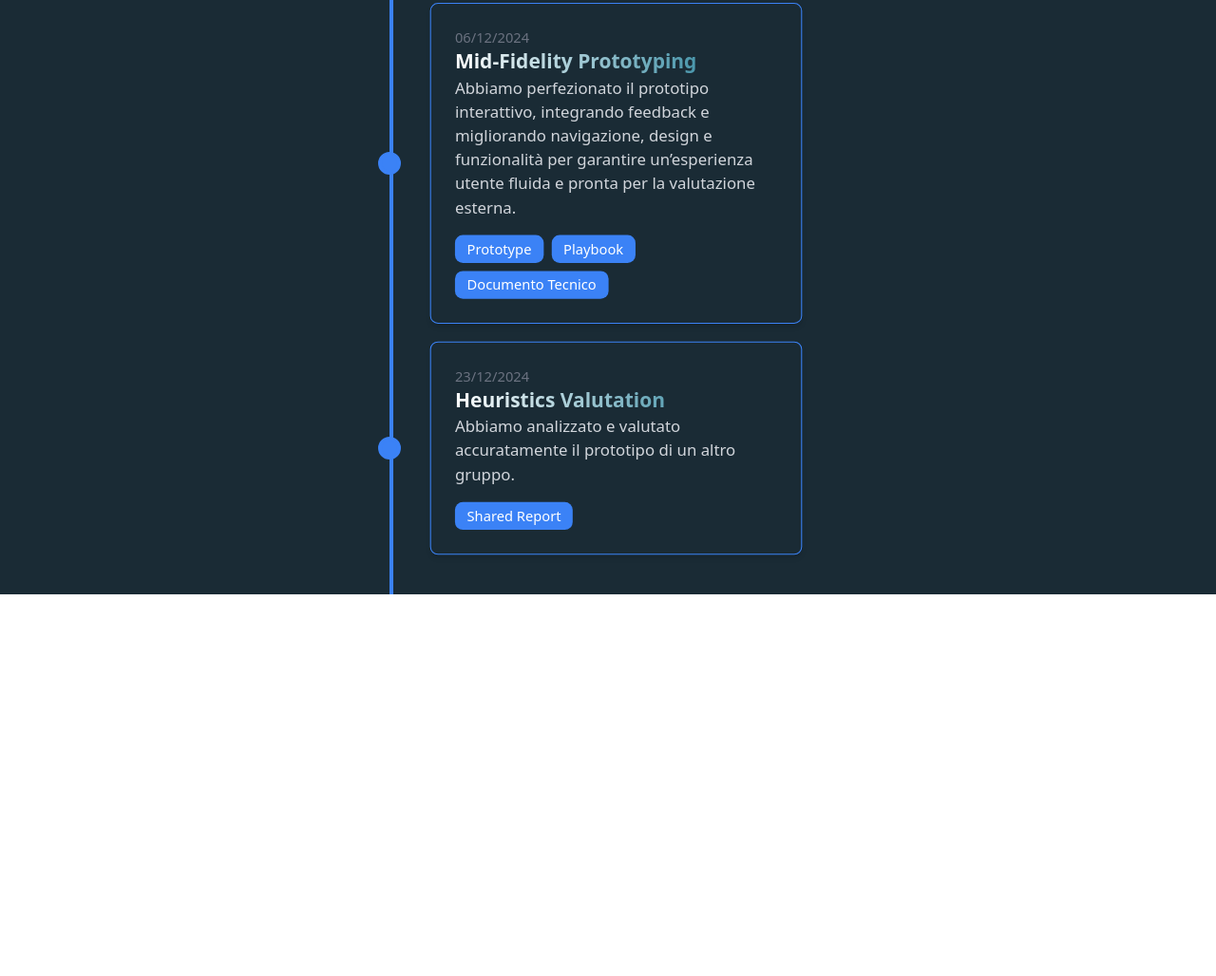
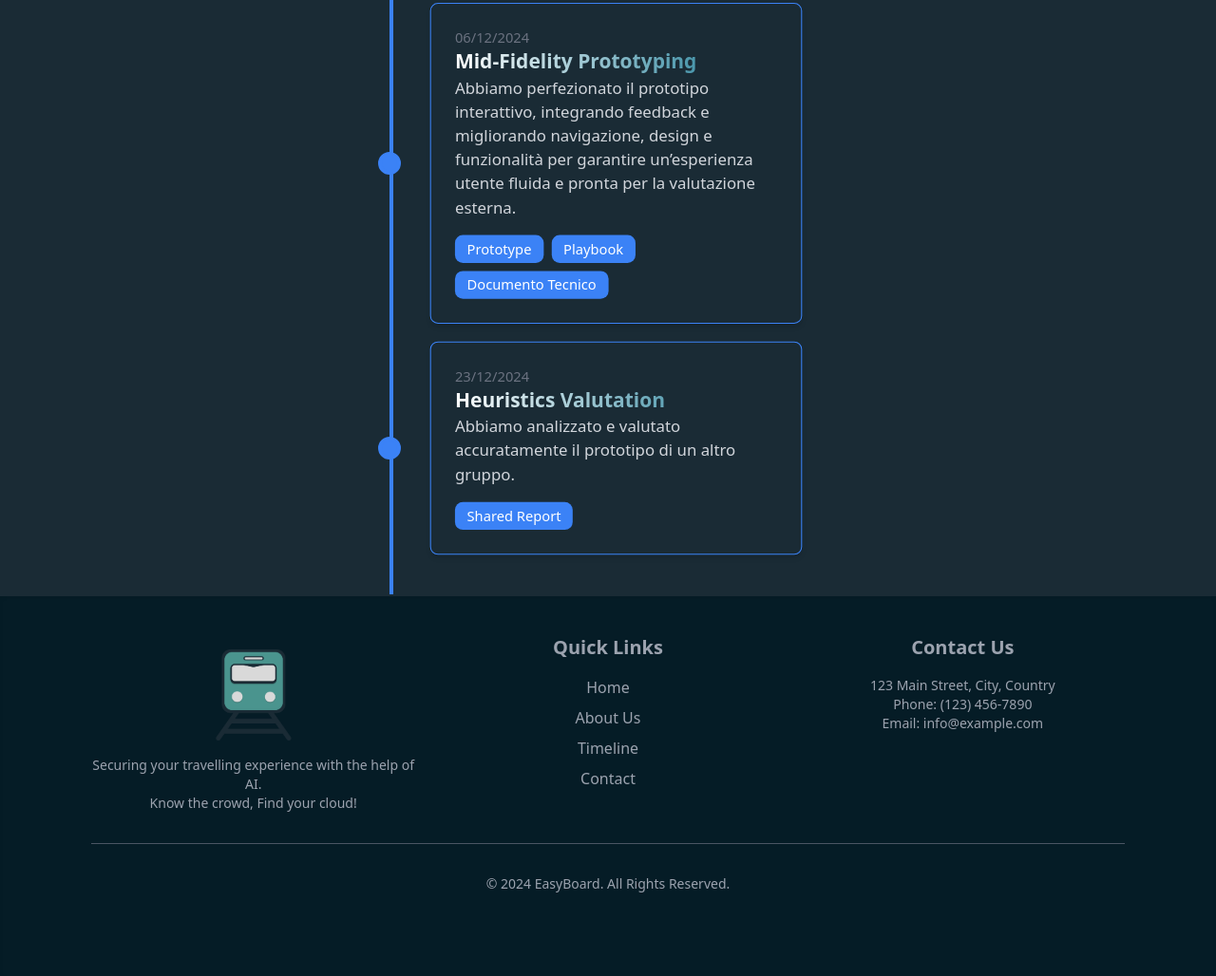
Before and after one commit to WeridFire/Human-Computer-Interaction, an Astro site in the folder frontend/: page / in a window 1280 px wide. Shown: the part 4781-5809 px from the top of the page at 95% size. Before the commit the page ends 5407 px from the top, so only its background shows below. Built offline with nearby package versions, Linux system fonts and the light colour scheme; Astro itself is replaced by a stand-in of ours; a web font is replaced by a local one.

Commit message:
feat(frontend): add footer

```diff
--- /dev/null
+++ b/frontend/src/components/Footer.astro
@@ -0,0 +1,38 @@
+---
+---
+
+<footer class="min-h-[50vh] bg-[#051c26] shadow-inner">
+    <div class="container mx-auto py-10 text-center text-gray-400 px-24">
+      <div class="grid grid-cols-1 md:grid-cols-3 gap-8">
+        <!-- Section 1: Logo and Description -->
+        <div class="w-full flex flex-col items-center">
+          <img src="./Human-Computer-Interaction/favicon.png" class="w-32 p-4 aspect-square"/>
+          <p class="text-sm">Securing your travelling experience with the help of AI.</p>
+          <p class="text-sm">Know the crowd, Find your cloud!</p>
+        </div>
+
+        <!-- Section 2: Quick Links -->
+        <div>
+          <h2 class="text-xl font-semibold mb-4">Quick Links</h2>
+          <ul class="space-y-2">
+            <li><a href="." class="hover:text-gray-400">Home</a></li>
+            <li><a href="#about" class="hover:text-gray-400">About Us</a></li>
+            <li><a href="#timeline" class="hover:text-gray-400">Timeline</a></li>
+            <li><a href="#contacts" class="hover:text-gray-400">Contact</a></li>
+          </ul>
+        </div>
+
+        <!-- Section 3: Contact Information -->
+        <div>
+          <h2 class="text-xl font-semibold mb-4">Contact Us</h2>
+          <p class="text-sm">123 Main Street, City, Country</p>
+          <p class="text-sm">Phone: (123) 456-7890</p>
+          <p class="text-sm">Email: info@example.com</p>
+        </div>
+      </div>
+
+      <hr class="my-8 border-gray-600">
+
+      <p class="text-sm text-gray-400">&copy; 2024 EasyBoard. All Rights Reserved.</p>
+    </div>
+  </footer>
--- a/frontend/src/pages/index.astro
+++ b/frontend/src/pages/index.astro
@@ -7,6 +7,7 @@ import NavigationBar from "../components/NavigationBar.astro";
 import Paragraph from "../components/Paragraph.astro";
 import Timeline from '@components/Timeline/Timeline';
 import FigmaEmbed from '@components/FigmaEmbed.astro';
+import Footer from '@components/Footer.astro';
 const allPosts = await Astro.glob("../pages/assignments/*.mdx");
 
 ---
@@ -25,5 +26,6 @@ const allPosts = await Astro.glob("../pages/assignments/*.mdx");
 		<section id="timeline">
 			<Timeline client:load allPosts={JSON.stringify(allPosts)} />
 		</section>
+		<Footer />
 	</div>
 </Layout>
```
